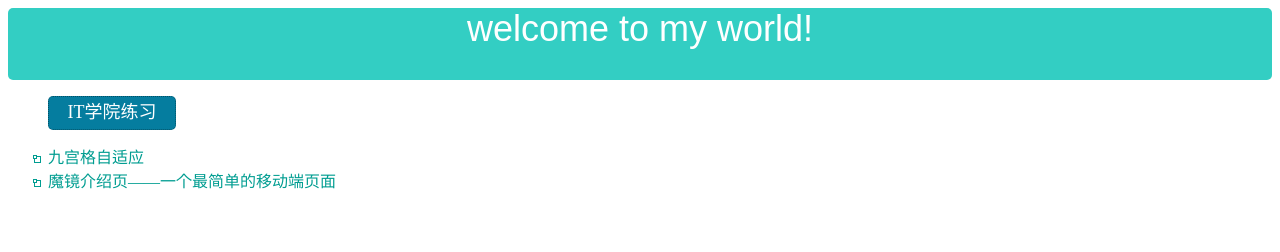
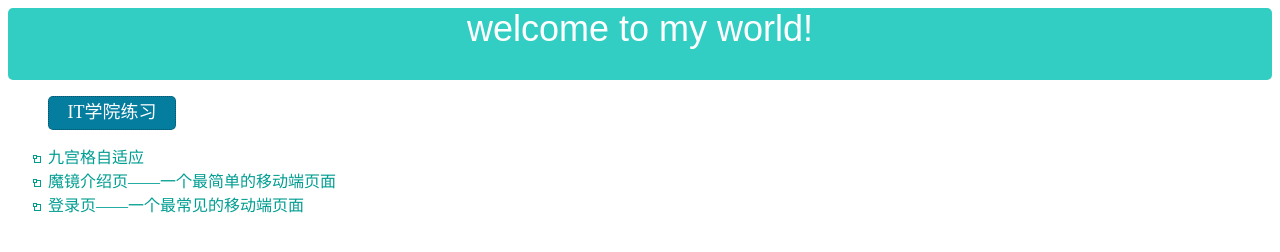
Before and after one commit to TAN-CHRIS/-, a plain HTML site: page index.html in a window 1280 px wide. Drawn offline with Linux system fonts and the light colour scheme.

Commit message:
最简单的登录页index add

```diff
--- a/index.html
+++ b/index.html
@@ -20,6 +20,7 @@
         <ul>
             <li><a href="IT学院练习/html/fisrttask.html">九宫格自适应</a></li>
             <li><a href="IT学院练习/html/third.html">魔镜介绍页——一个最简单的移动端页面</a></li>
+            <li><a href="IT学院练习/html/fisrttask.html ">登录页——一个最常见的移动端页面</a></li>
         </ul>
     </div>
     <div id="footer">
```
